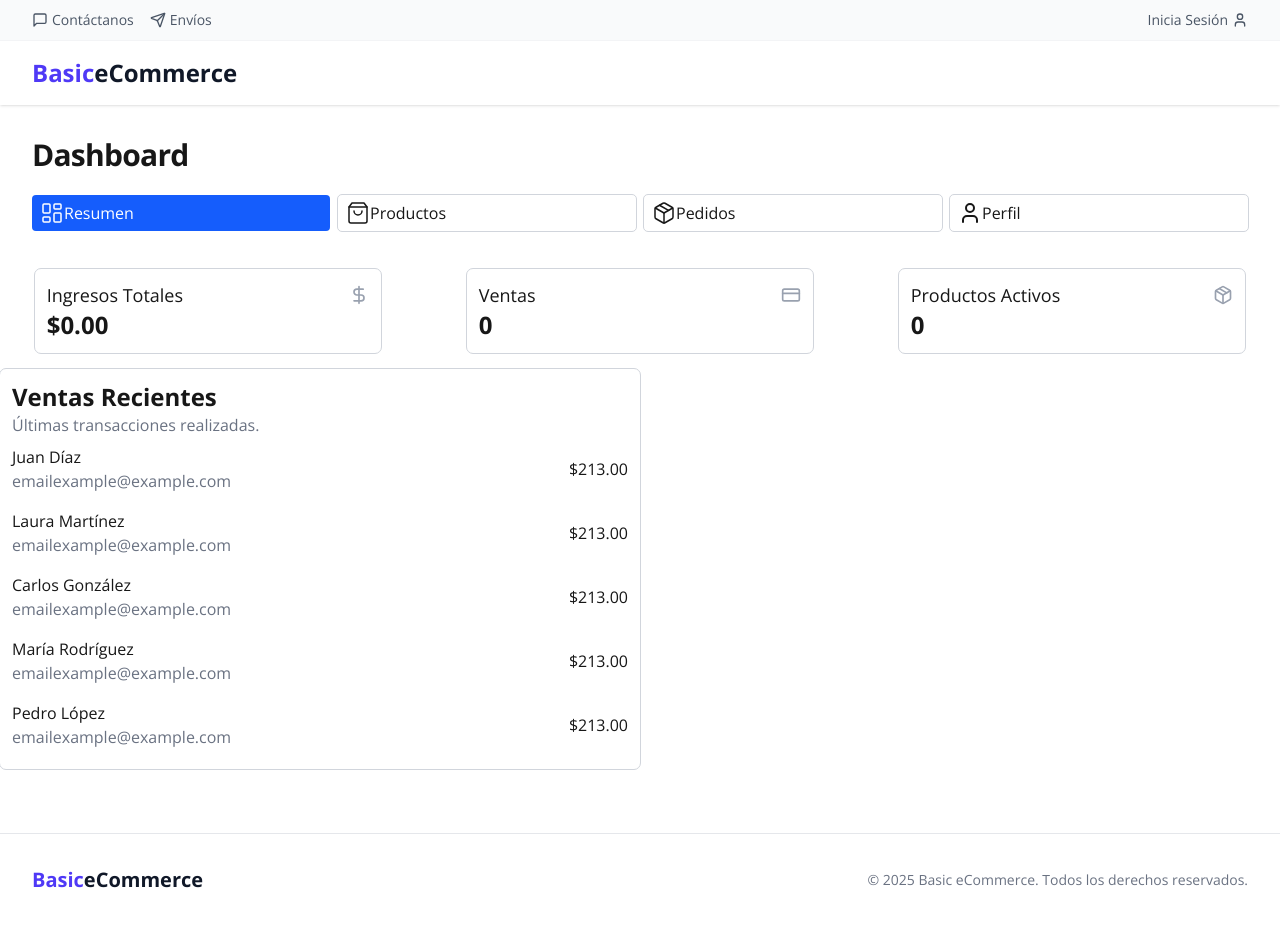
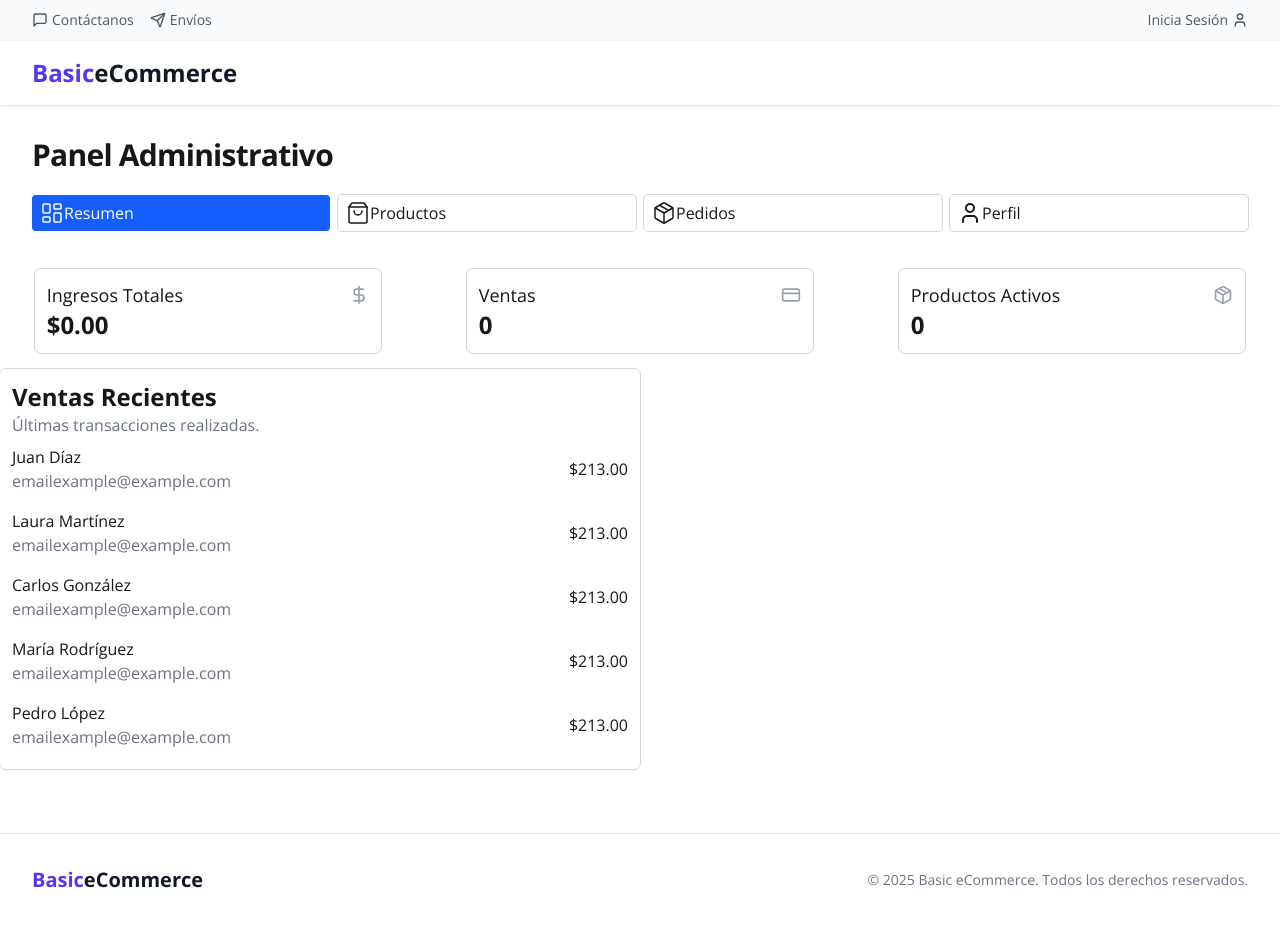
Before and after one commit to SrBellic/ecommerce-frontend, a Next.js app: page /dashboard in a window 1280 px wide. Built offline with nearby package versions, Linux system fonts and the light colour scheme.

Commit message:
Add (Profile Section to Dashboard)

```diff
--- a/app/(pages)/dashboard/page.tsx
+++ b/app/(pages)/dashboard/page.tsx
@@ -5,6 +5,7 @@ import {
 	ResumeSection,
 	ProductsSection,
 	OrdersSection,
+	ProfileSection,
 } from '@/components/layout/dashboard/Sections';
 import { LayoutDashboard, ShoppingBag, Package, User } from 'lucide-react';
 
@@ -42,7 +43,9 @@ export default function Page() {
 	return (
 		<>
 			<div className='grid-cols md:grid-cols-2 justify-between space-y-4 p-4 md:p-8 pt-6'>
-				<h2 className='text-3xl font-bold tracking-tight'>Dashboard</h2>
+				<h2 className='text-3xl font-bold tracking-tight'>
+					Panel Administrativo
+				</h2>
 				<nav className='grid grid-cols-2 md:grid-cols-4 gap-2 py-1.5'>
 					{CATEGORY_BUTTONS.map((category, index) => (
 						<button
@@ -75,6 +78,11 @@ export default function Page() {
 					<OrdersSection />
 				</>
 			)}
+			{renderCategory === 'Perfil' && (
+				<>
+					<ProfileSection />
+				</>
+			)}
 		</>
 	);
 }
```
